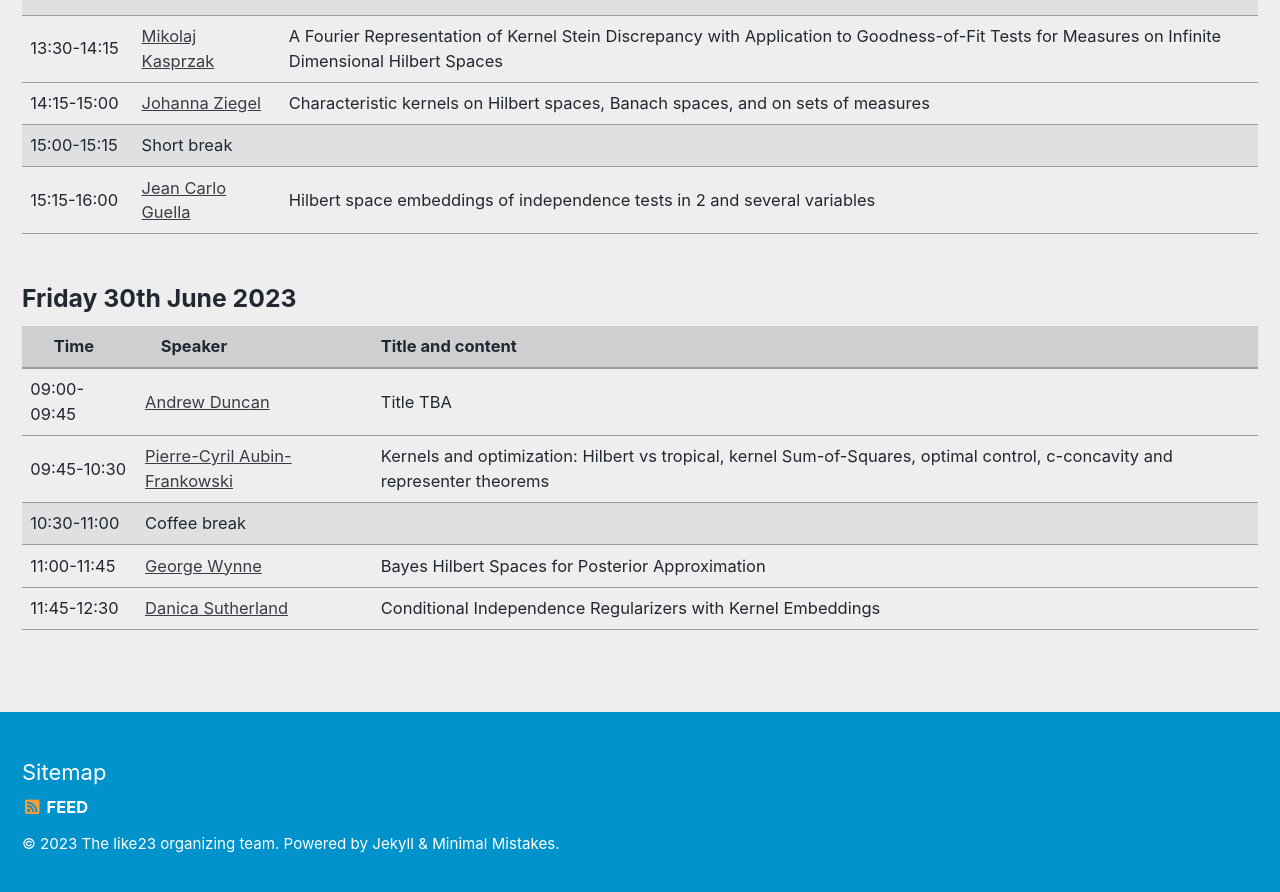
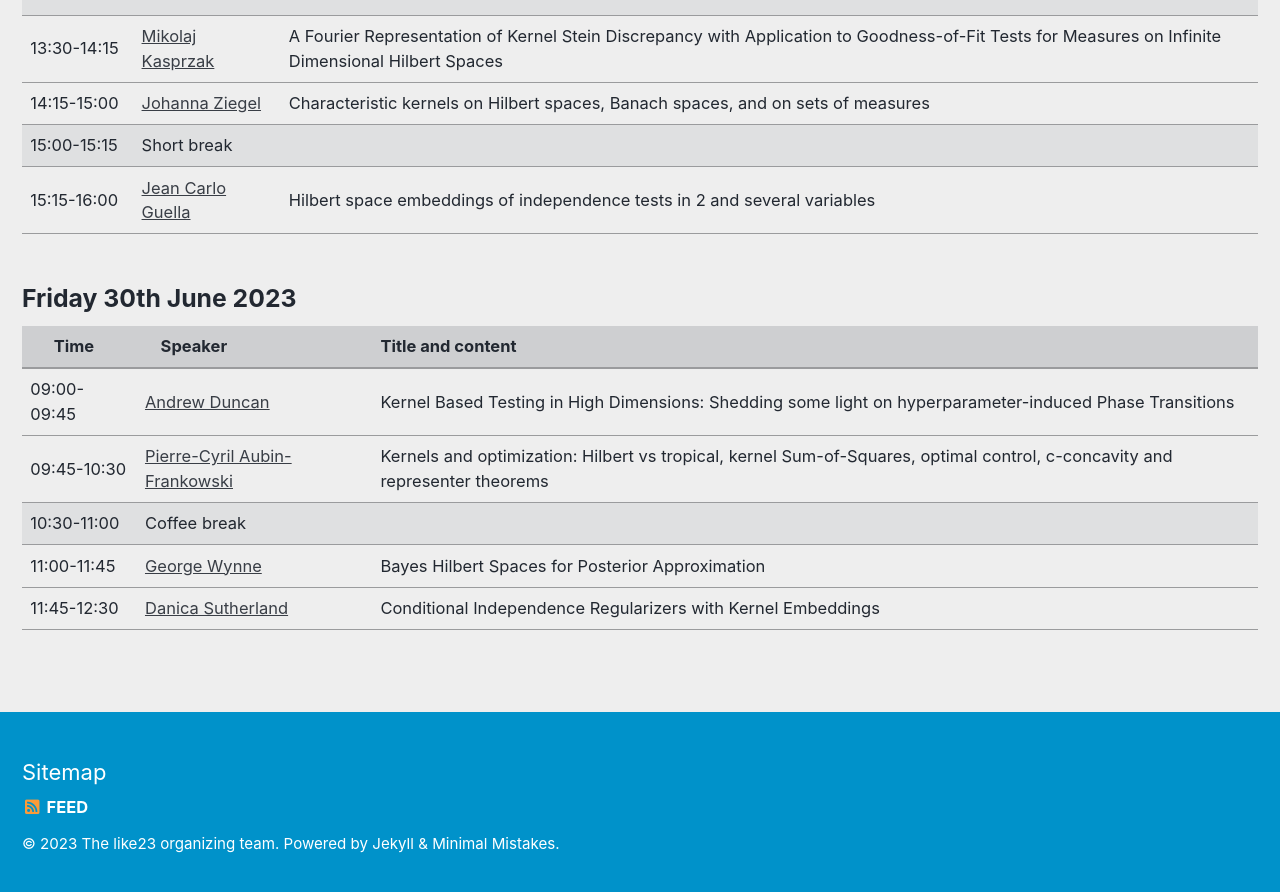
Before and after one commit to LIKE23-Bern/LIKE23-Bern.github.io, a Jekyll site: the page built from _pages/program.md, in a window 1280 px wide and 900 px high, scrolled down 2911 px. Shown: the top 892 px of the window. Built offline with Jekyll 4.4.1, drawn with Linux system fonts in a browser that asks for light colours; cached includes are drawn as plain includes.

Commit message:
Update program.md

```diff
--- a/_pages/program.md
+++ b/_pages/program.md
@@ -466,7 +466,7 @@ header:
 		    <a href="https://www.ma.imperial.ac.uk/~aduncan/" target="_blank">Andrew Duncan</a>
 		</td>
 		<td>
-		    Title TBA
+		    Kernel Based Testing in High Dimensions: Shedding some light on hyperparameter-induced Phase Transitions
 		</td>
 	</tr>
 	<tr>
```
